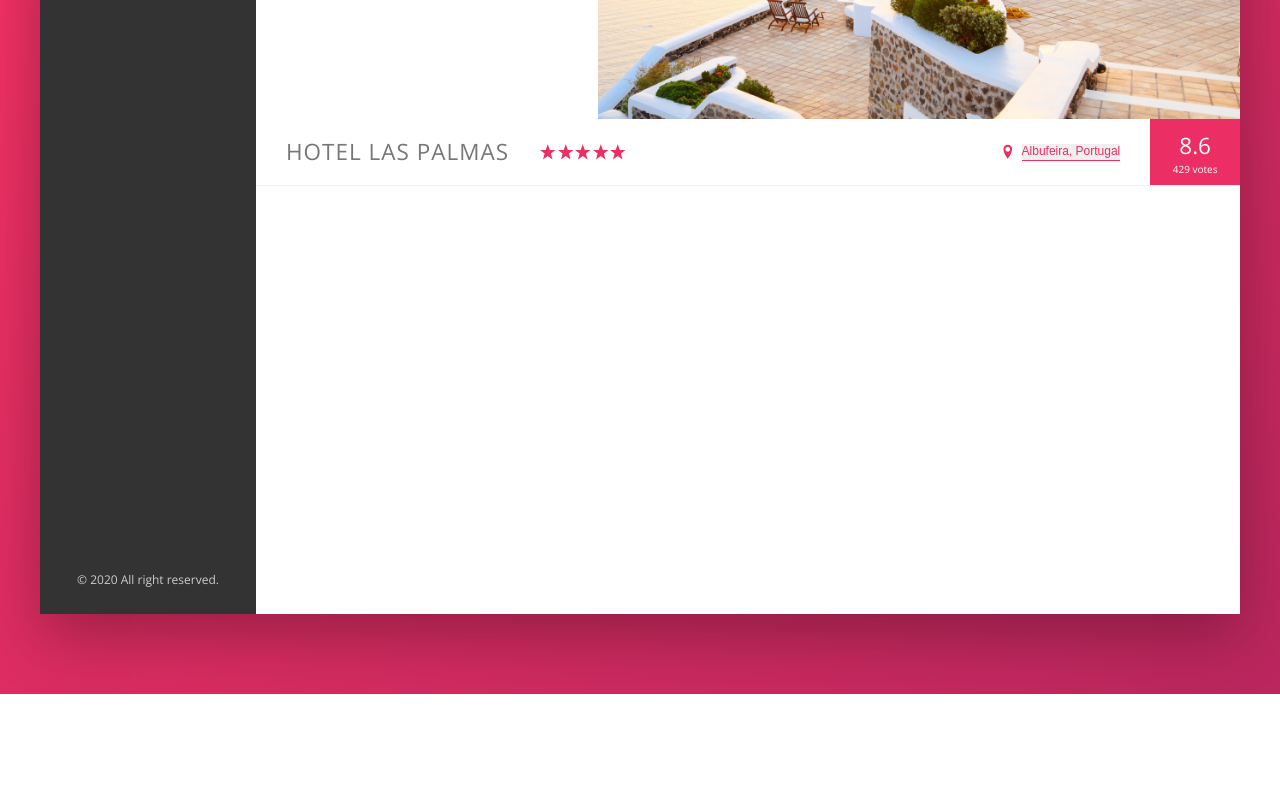
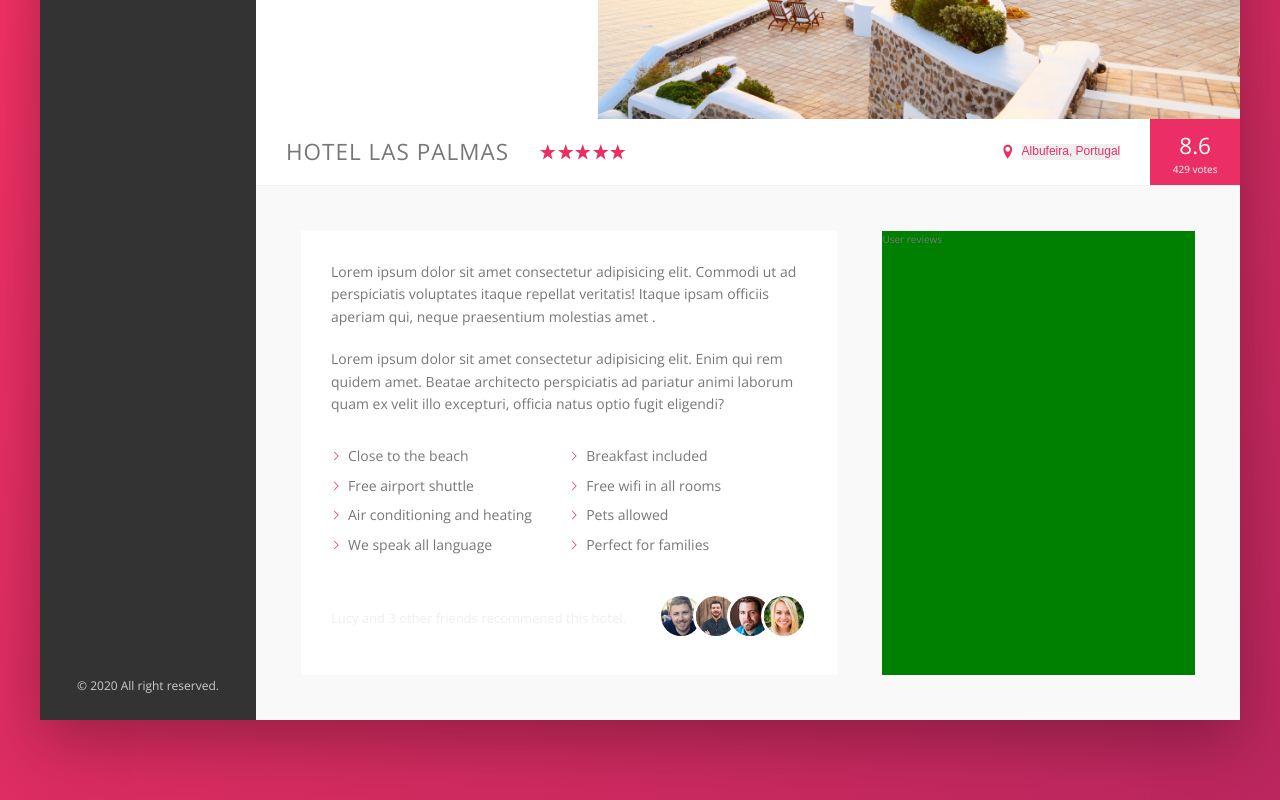
Before and after one commit to yukijina/trilly, a website: page index.html in a window 1280 px wide. Shown: the part 416-1216 px from the top of the page. Before the commit the page ends 1110 px from the top, so only its background shows below. Drawn offline with nearby package versions, Linux system fonts and the light colour scheme.

Commit message:
update main paragraph, list, face icon pictures

```diff
--- a/index.html
+++ b/index.html
@@ -140,6 +140,45 @@
                             <div class="overview__rating-contact">429 votes</div>
                         </div>
                     </div>
+
+                    <div class="detail">
+                        <div class="description">
+                            <p class="paragraph">
+                                Lorem ipsum dolor sit amet consectetur adipisicing elit. Commodi ut ad perspiciatis voluptates itaque repellat veritatis! Itaque ipsam officiis aperiam qui, neque praesentium molestias amet .
+                            </p>
+                            <p class="paragraph">
+                                Lorem ipsum dolor sit amet consectetur adipisicing elit. Enim qui rem quidem amet. Beatae architecto perspiciatis ad pariatur animi laborum quam ex velit illo excepturi, officia natus optio fugit eligendi?
+                            </p>
+
+                            <ul class="list">
+                                <li class="list__item">Close to the beach</li>
+                                <li class="list__item">Breakfast included</li>
+                                <li class="list__item">Free airport shuttle</li>
+                                <li class="list__item">Free wifi in all rooms</li>
+                                <li class="list__item">Air conditioning and heating</li>
+                                <li class="list__item">Pets allowed</li>
+                                <li class="list__item">We speak all language</li>
+                                <li class="list__item">Perfect for families</li>
+                            </ul>
+
+                            <div class="recommend">
+                                <p class="recommend__count">
+                                    Lucy and 3 other friends recommened this hotel.
+                                </p>
+                                <div class="recommend__friends">
+                                    <img src="img/user-3.jpg" alt="Friend 1" class="recommend__photo">
+                                    <img src="img/user-4.jpg" alt="Friend 2" class="recommend__photo">
+                                    <img src="img/user-5.jpg" alt="Friend 3" class="recommend__photo">
+                                    <img src="img/user-6.jpg" alt="Friend 4" class="recommend__photo">
+
+                                </div>
+                            </div>
+                        </div>
+
+                        <div class="user-reviews">
+                            User reviews
+                        </div>
+                    </div>
                 </main>
             </div>
         </div>
--- a/sass/_base.scss
+++ b/sass/_base.scss
@@ -30,6 +30,9 @@ Grey dark 3: #999
     --color-grey-dark-3: #999;
 
     --shadow-dark: 0 2rem 6rem rgba(0,0,0,.3);
+    --shadow-light: 0 2rem 5rem rgba(0,0,0,.6)
+
+    --line: 1px solid var(--color-grey-light-2);
 }
 
 * {
--- a/sass/_component.scss
+++ b/sass/_component.scss
@@ -265,10 +265,12 @@
         font-size: 2.25rem;
         font-weight: 300;
         margin-bottom: -3px;
+
     }
 
     &__rating-count {
-
+        font-size: .8rem;
+        text-transform: uppercase;
     }
 }
 
@@ -278,7 +280,7 @@
     border: none;
     color: var(--color-primary);
     font-size: inherit;
-    border-bottom: 1px solid currentColor;
+    border-bottom: var(--line);
     padding-bottom: 2px;
     display: inline-block;
     background-color: tranparent;
@@ -315,3 +317,77 @@
         transform: scale(1);
     }
 }
+
+// Paragraph
+.paragraph:not(:last-child) {
+  margin-bottom: 2rem;
+}
+
+
+// List
+.list {
+  list-style: none;
+  margin: 3rem 0;
+  border-top: var(--line);
+  border-bottom: var(--line);
+
+  display: flex;
+  // list paragraph wrap - but side by side by adding &__item flex-basis(width) 50%
+  flex-wrap: wrap;
+
+  &__item {
+    flex: 0 0 50%;
+    margin-bottom: .7rem;
+  }
+
+  &__item::before {
+    content: "";
+    display: inline-block;
+    height: 1rem;
+    width: 1rem;
+    margin-right: .7rem;
+
+    // Older Browser
+    // background-image: url(../img/chevron-thin-right.svg);
+    // background-size: cover;
+
+    //Newer browsers - masks - change the background image, we can't change the color but it is possible using "mask"
+    background-color: var(--color-primary);
+    -webkit-mask-image: url(../img/chevron-thin-right.svg);
+    -webkit-mask-size: cover;
+    mask-image: url(../img/chevron-thin-right.svg);
+    mask-size: cover;
+  }
+}
+
+
+//Recommend
+.recommend {
+  font-size: 1.3rem;
+  color: var(--color-grey-light-3);
+
+  display: flex;
+  align-items: center;
+
+  &__count {
+    //create space between boxes.
+    margin-right: auto;
+  }
+
+  &__friends {
+
+  }
+
+  &__photo {
+    //border is added to the image (image is not shurink)
+    box-sizing: content-box;
+    height: 4rem;
+    width: 4rem;
+    border-radius: 50%;
+    border: 3px solid #fff;
+
+    &:not(:last-child) {
+      margin-right: -1.5rem;
+    }
+  }
+}
--- a/sass/_layout.scss
+++ b/sass/_layout.scss
@@ -10,7 +10,7 @@
     font-size: 1.4rem;
     height: 7rem;
     background-color: #fff;
-    border-bottom: 1px solid var(--color-grey-light-2);
+    border-bottom: var(--line);
 
     display: flex;
     justify-content: space-between;
@@ -34,8 +34,28 @@
 
 .hotel-view {
     background-color: #fff;
-    //test
-    height: 88rem;
     //grow 1 => box grows as much as possible - occupy the remaining space
     flex: 1;
 }
+
+.detail {
+    display: flex;
+    padding: 4.5rem;
+    background-color: var(--color-grey-light-1);
+    border-bottom: var(--line);
+}
+
+.description {
+    font-size: 1.4rem;
+    background-color:#fff;
+    box-shadow: var(--shadow-light);
+    padding: 3rem;
+    flex: 0 0 60%;
+    margin-right: 4.5rem;
+
+}
+
+.user-reviews {
+    background-color: green;
+    flex: 1; //occupay the remaining space
+}
```
Also changed, not shown: css/style.css.
